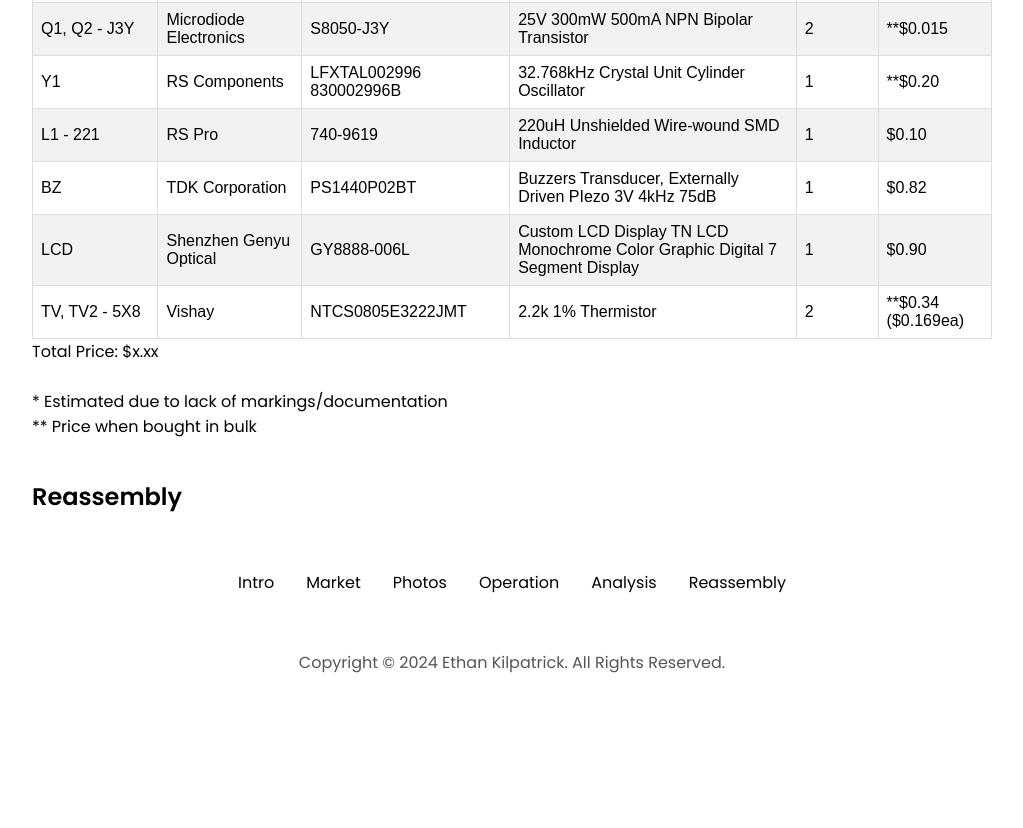
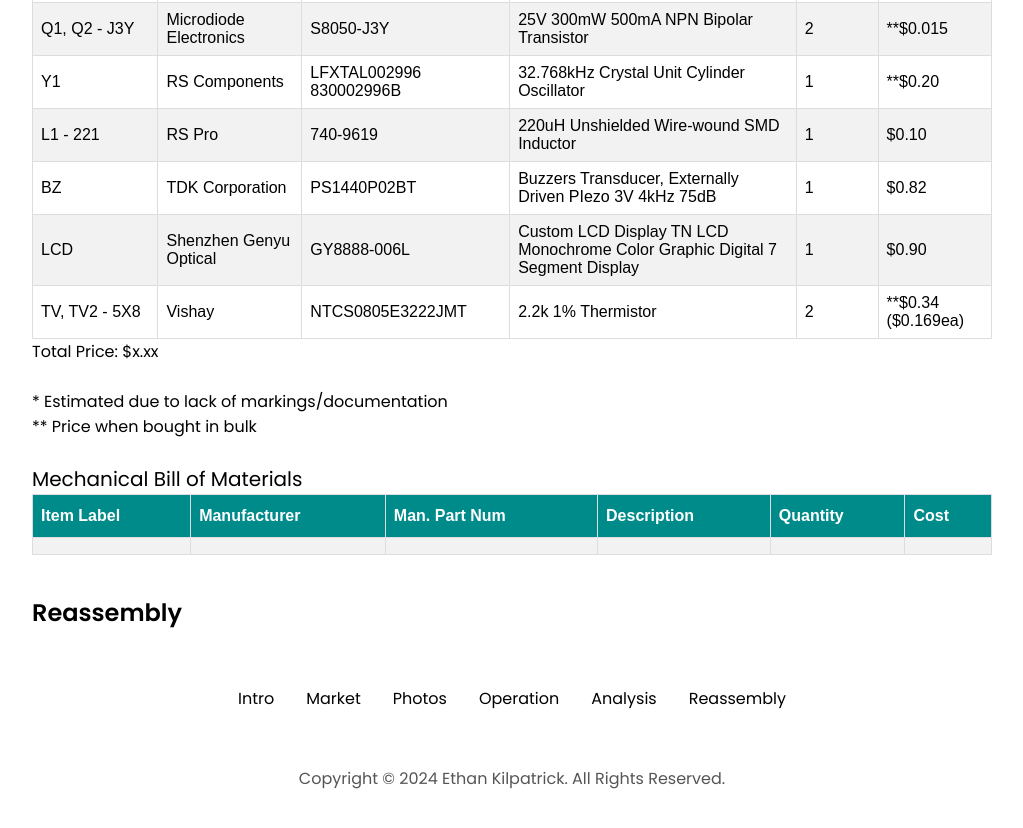
Before and after one commit to eKilpatrick/DissectionWebsite, a plain HTML site: page index.html in a window 1280 px wide. Shown: the part 3265-4093 px from the top of the page, without its empty margins (128-1151 px from the left). Before the commit the page ends 3987 px from the top, so only its background shows below. Drawn offline with Linux system fonts and the light colour scheme.

Commit message:
Added To-Do list for Monday

```diff
--- a/index.html
+++ b/index.html
@@ -1,3 +1,18 @@
+<!--
+    Still left to complete
+        - Operation
+            -Usage timing diagrams
+        - Analysis
+            -Detailed design block diagrams for electronic systems
+            -Tables showing expected and extreme values during operation
+            -Component-Level Schematic
+            -Finish Electrical BOM (Still 2 ICs to figure out what they are)
+            -Non-Electrical BOM
+        - Reassembly
+            -Complete reassembly
+        - Lessons Learned
+-->
+
 <!DOCTYPE html>
 <html lang="en">
 
@@ -168,7 +183,7 @@
         <br>
 
         <div style="font-size:20px">Electrical Bill of Material</div>
-        <table id="bom_electrical">
+        <table id="bom">
             <tr>
                 <th>Item Label</th>
                 <th>Manufacturer</th>
@@ -342,6 +357,27 @@
         <br>
         <div>* Estimated due to lack of markings/documentation</div>
         <div>** Price when bought in bulk</div>
+        <br>
+
+        <div style="font-size:20px">Mechanical Bill of Materials</div>
+        <table id="bom">
+            <tr>
+                <th>Item Label</th>
+                <th>Manufacturer</th>
+                <th>Man. Part Num</th>
+                <th>Description</th>
+                <th>Quantity</th>
+                <th>Cost</th>
+            </tr>
+            <tr>
+                <td></td>
+                <td></td>
+                <td></td>
+                <td></td>
+                <td></td>
+                <td></td>
+            </tr>
+        </table>
 
     </section>
 
--- a/style.css
+++ b/style.css
@@ -137,22 +137,22 @@ div.desc {
 /* end operation section */
 
 /* Analysis Section */
-#bom_electrical {
+#bom {
     font-family: Arial, Helvetica, sans-serif;
     border-collapse: collapse;
     width: 100%;
 }
 
-#bom_electrical td, #bom_electrical th {
+#bom td, #bom th {
     border: 1px solid #ddd;
     padding: 8px;
 }
 
-#bom_electrical tr:nth-child(even){background-color: #f2f2f2;}
+#bom tr:nth-child(even){background-color: #f2f2f2;}
 
-#bom_electrical tr:hover {background-color: #ddd;}
+#bom tr:hover {background-color: #ddd;}
 
-#bom_electrical th {
+#bom th {
   padding-top: 12px;
   padding-bottom: 12px;
   text-align: left;
```
